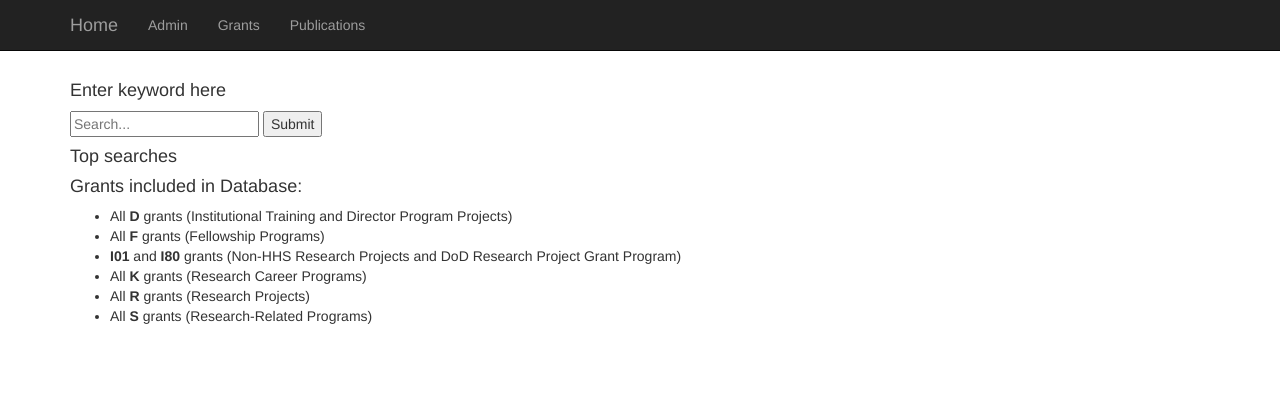
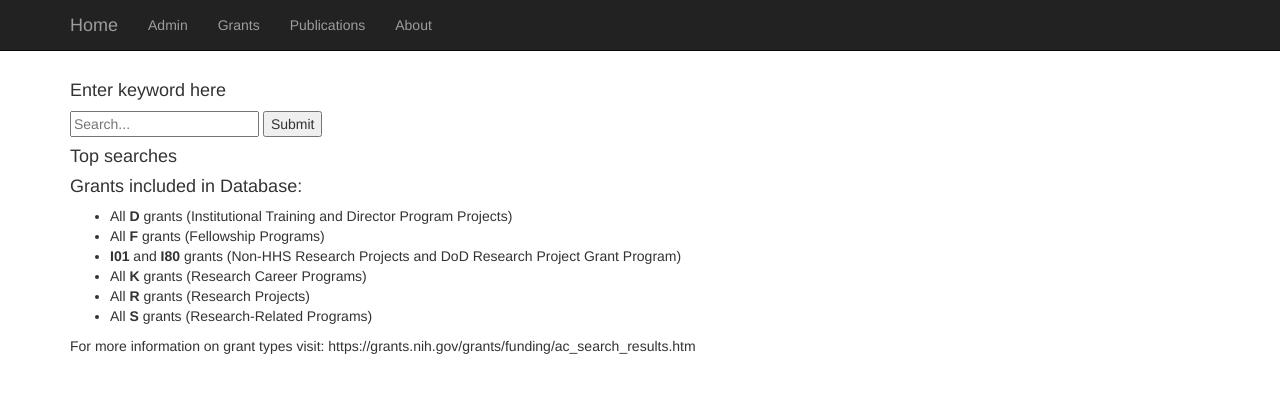
Before and after one commit to Esawyer25/capstone, a Django app: page / in a window 1280 px wide. Shown: the top 393 px of the page. Run offline with Django 3.2, Linux system fonts and the light colour scheme; data that the repository does not hold is empty; some libraries are stand-ins or nearby versions.

Commit message:
added an about page

```diff
--- a/CapProj/CapApp/views.py
+++ b/CapProj/CapApp/views.py
@@ -16,6 +16,9 @@
 from CapApp.custom_classes import Stats, Add_Keyword
 
 # Create your views here.
+
+def about(request):
+    return render(request, 'CapApp/about.html')
 
 def index(request):
     # request.session['query'] = None
@@ -41,7 +44,7 @@
             request.session['query'] = q
             return HttpResponseRedirect('grants')
 
-    return render(request, 'CapApp/root.html', {'top_ten_searches': top_ten_searches, 'errors': errors})
+    return render(request, 'CapApp/index.html', {'top_ten_searches': top_ten_searches, 'errors': errors})
 
 
 
--- a/CapProj/CapProj/urls.py
+++ b/CapProj/CapProj/urls.py
@@ -21,6 +21,7 @@ from CapApp import views
 
 urlpatterns = [
     url(r'^$', views.index, name='index'),
+    url(r'^about/', views.about, name='about'),
     # url(r'^grants', views.grants, name='grants'),
     # url(r'^publications', views.publications, name='publications'),
     url(r'^grants/', include('CapApp.urls')),
--- /dev/null
+++ b/CapProj/templates/CapApp/about.html
@@ -0,0 +1,6 @@
+<!DOCTYPE html>
+{% extends "CapApp/base.html"%}
+{%block body_block%}
+
+<h4>This is the about page</h4>
+{% endblock %}
--- a/CapProj/templates/CapApp/base.html
+++ b/CapProj/templates/CapApp/base.html
@@ -26,6 +26,9 @@
           <li>
             <a class = "navbar-link" href ="{%url 'publications'%}">Publications</a>
           </li>
+          <li>
+            <a class = "navbar-link" href ="{%url 'about'%}">About</a>
+          </li>
         </ul>
       </div>
     </nav>
--- a/CapProj/templates/CapApp/root.html
+++ b/CapProj/templates/CapApp/index.html
@@ -44,9 +44,10 @@
         <li>
           All <strong>S</strong> grants (Research-Related Programs)
         </li>
-
       </ul>
-
+      <p>
+        For more information on grant types visit: https://grants.nih.gov/grants/funding/ac_search_results.htm
+      </p>
     </div>
 
 {%endblock%}
```
Also changed, not shown: CapProj/seed_data/load_PRJ_data_17.py (+7 -3 lines).
